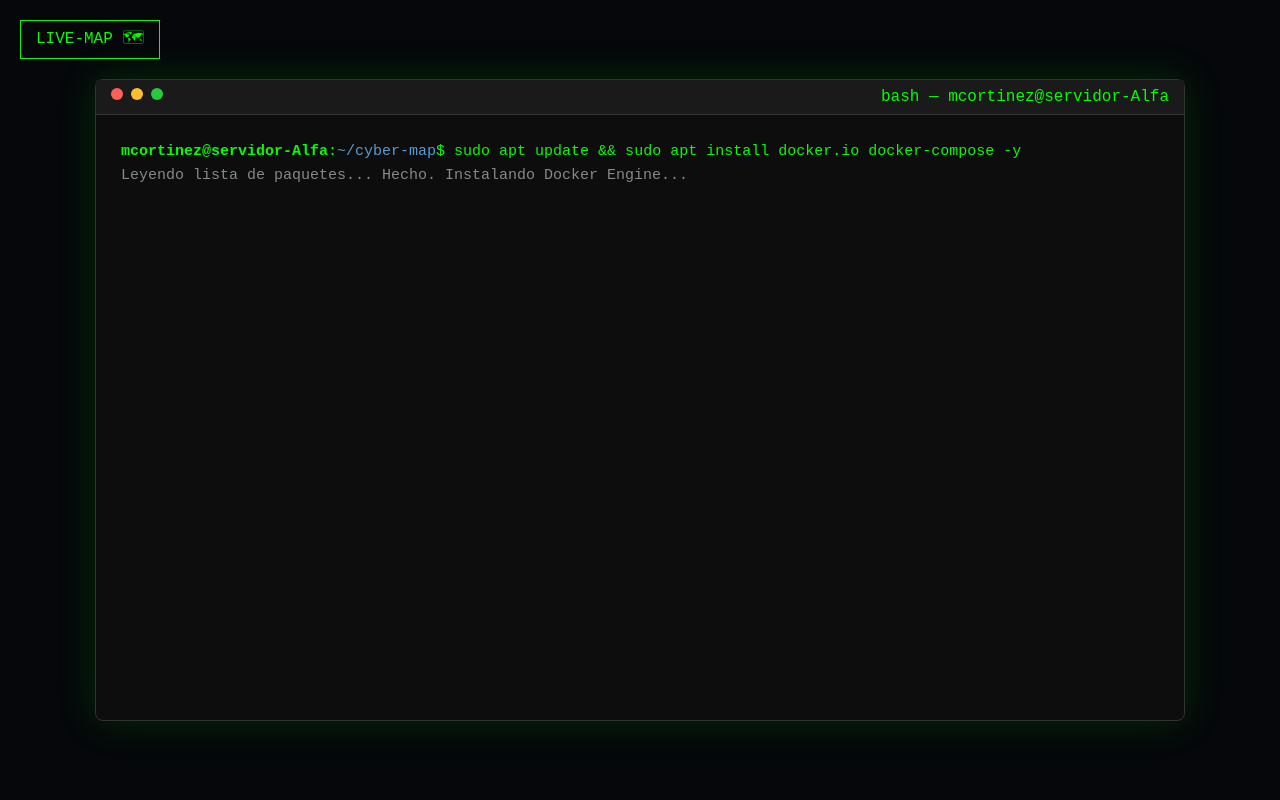
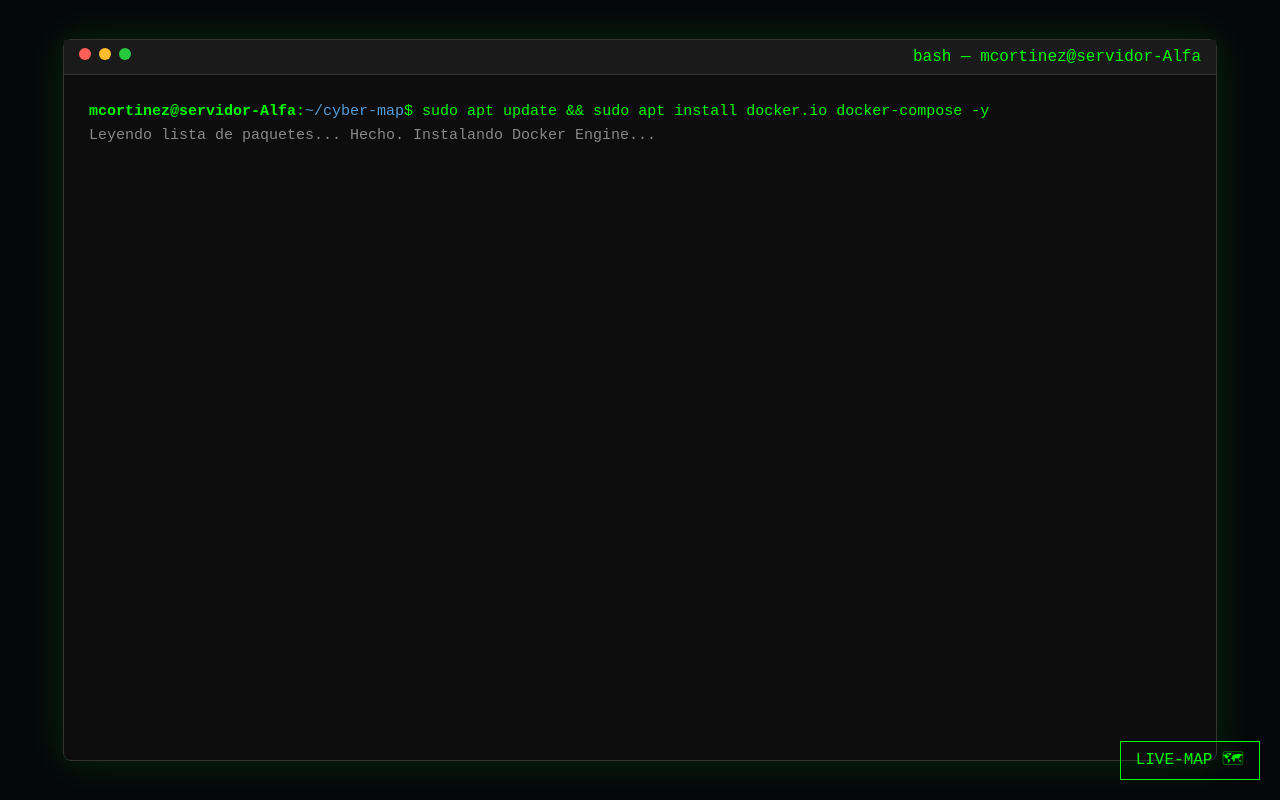
Before and after one commit to MCortinez-dev/cyber-attack-monitor, a plain HTML site: page frontend/commands.html in a window 1280 px wide. Drawn offline with Linux system fonts and the light colour scheme.

Commit message:
Changes terminal Style

```diff
--- a/frontend/commands.css
+++ b/frontend/commands.css
@@ -11,8 +11,8 @@ body {
 }
 
 .terminal-window {
-    width: 85%; /* Más ancha */
-    height: 80vh; /* Más alta */
+    width: 90%;
+    height: 90vh;
     background: #0d0d0d;
     border: 1px solid #333;
     border-radius: 8px;
@@ -23,9 +23,9 @@ body {
 
 #terminal-body {
     padding: 25px;
-    flex-grow: 1; /* El cuerpo ocupa el espacio restante */
+    flex-grow: 1;
     overflow-y: auto;
-    font-size: 15px; /* Texto un poco más grande */
+    font-size: 15px;
     line-height: 1.6;
 }
 
@@ -49,8 +49,8 @@ body {
 /* Botón Volver */
 .back-btn {
     position: absolute;
-    top: 20px;
-    left: 20px;
+    bottom: 20px;
+    right: 20px;
     color: #00ff00;
     text-decoration: none;
     border: 1px solid #00ff00;
```
Also changed, not shown: frontend/img/float.png (deleted).
